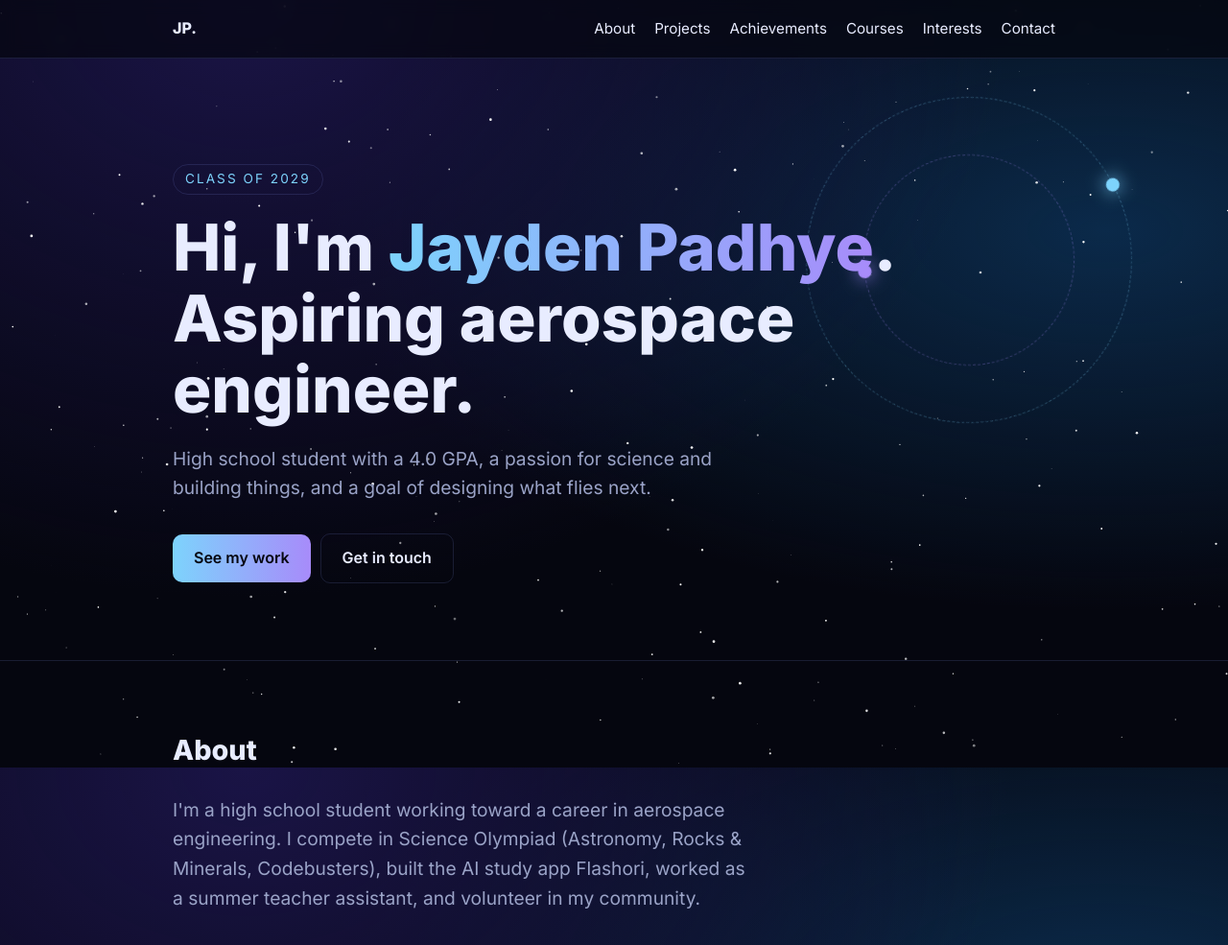
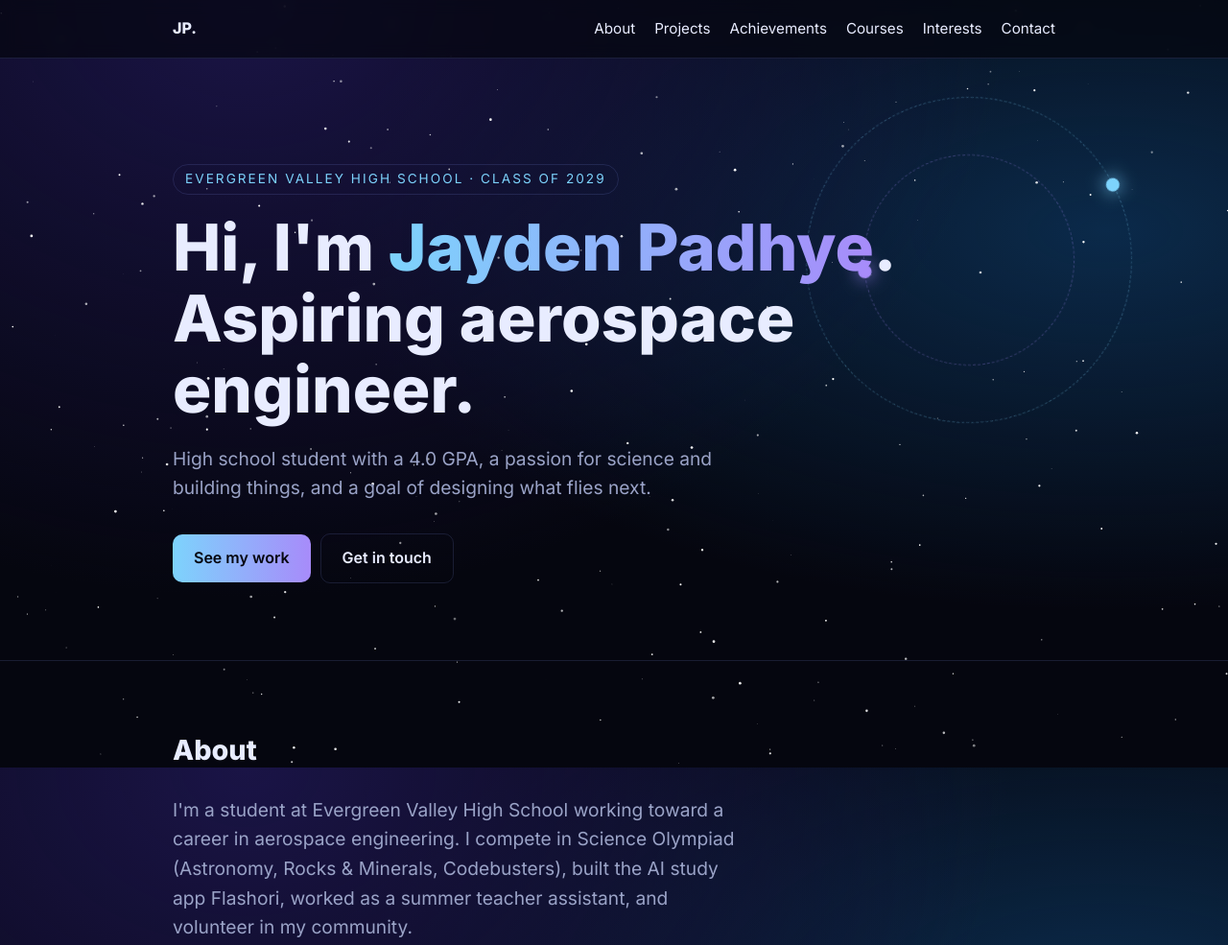
Before and after one commit to jaydenpadhye-afk/jaydenpadhye, a plain HTML site: page index.html in a window 1280 px wide. Shown: the top 985 px of the page at 96% size. Drawn offline with Linux system fonts and the light colour scheme.

Commit message:
Add school name
Co-Authored-By: Claude Opus 5.5 <noreply@anthropic.com>
Claude-Session: https://claude.ai/code/session_011uL4hQCej49M2UDjKa6K33

```diff
--- a/index.html
+++ b/index.html
@@ -67,7 +67,7 @@ details.course summary::after{content:"+";color:var(--accent)}details.course[ope
 
 <header class="wrap">
   <div class="orbit" aria-hidden="true"></div><div class="orbit o2" aria-hidden="true"></div>
-  <span class="class">Class of 2029</span>
+  <span class="class">Evergreen Valley High School · Class of 2029</span>
   <h1>Hi, I'm <span>Jayden Padhye</span>.<br>Aspiring aerospace engineer.</h1>
   <p class="lead">High school student with a 4.0 GPA, a passion for science and building things, and a goal of designing what flies next.</p>
   <a class="btn" href="#projects">See my work</a><a class="btn ghost" href="#contact">Get in touch</a>
@@ -75,7 +75,7 @@ details.course summary::after{content:"+";color:var(--accent)}details.course[ope
 
 <section id="about"><div class="wrap">
   <h2>About</h2>
-  <p class="lead" style="margin:0">I'm a high school student working toward a career in aerospace engineering. I compete in Science Olympiad (Astronomy, Rocks &amp; Minerals, Codebusters), built the AI study app Flashori, worked as a summer teacher assistant, and volunteer in my community.</p>
+  <p class="lead" style="margin:0">I'm a student at Evergreen Valley High School working toward a career in aerospace engineering. I compete in Science Olympiad (Astronomy, Rocks &amp; Minerals, Codebusters), built the AI study app Flashori, worked as a summer teacher assistant, and volunteer in my community.</p>
 </div></section>
 
 <section id="projects"><div class="wrap">
```
